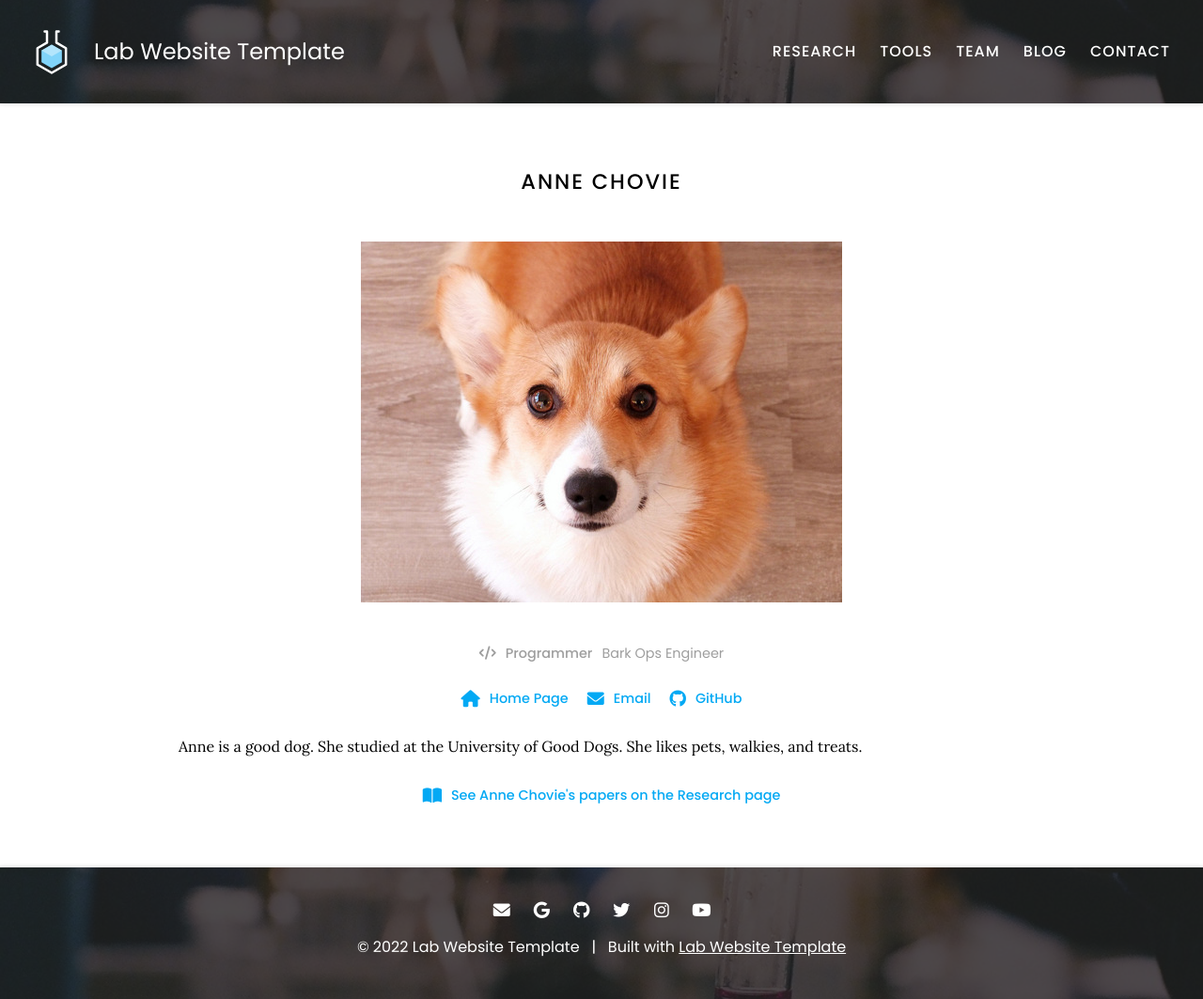
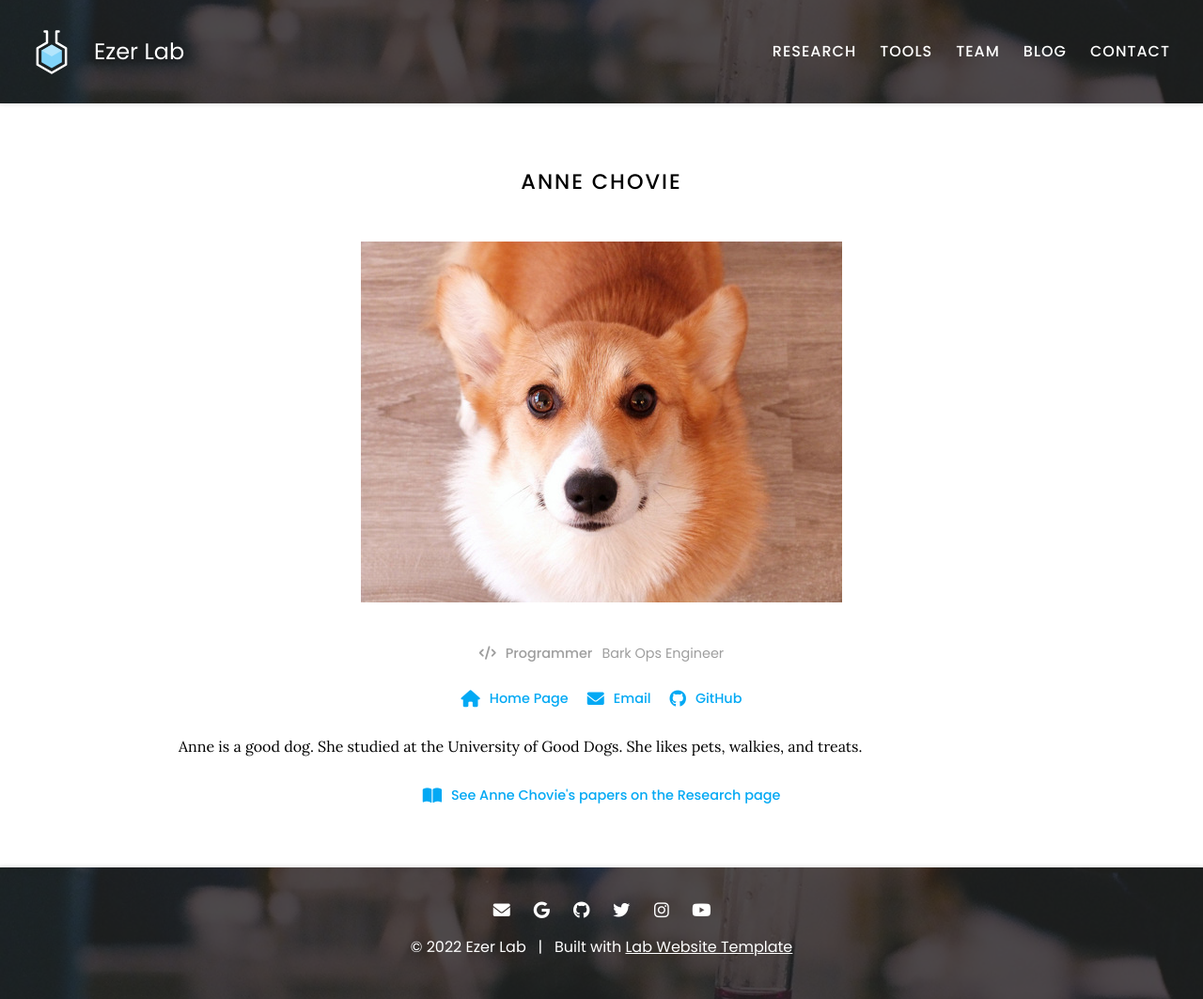
Before and after one commit to stressedplants/labwebsite, a Jekyll site: the page built from _members/anne-chovie.md, in a window 1280 px wide. Shown: the whole page at 94% size. Built offline with Jekyll 4.4.1, drawn with Linux system fonts in a browser that asks for light colours; part of the change alters nothing that is shown.

Commit message:
Update _config.yaml

```diff
--- a/_config.yaml
+++ b/_config.yaml
@@ -1,18 +1,18 @@
 ### basic settings
 
 # site properties and page defaults
-title: Lab Website Template
-description: An easy-to-use, flexible website template for labs, with automatic citations, GitHub tag imports, pre-built components, and more.
+title: Ezer Lab
+description: Our lab is interested in how plants respond to environmental conditions over different time scales.
 logo: images/logo.svg
 header: images/background.jpg
 footer: images/background.jpg
-baseurl: /lab-website-template
+baseurl: /labwebsite
 
 # site social media and other links
 links:
   email: jane.smith@your-lab.com
   google-scholar: ETJoidYAAAAJ
-  github: your-lab
+  github: stressedplants
   twitter: YourLabHandle
   instagram: YourLabHandle
   youtube: YourLabChannel
```
